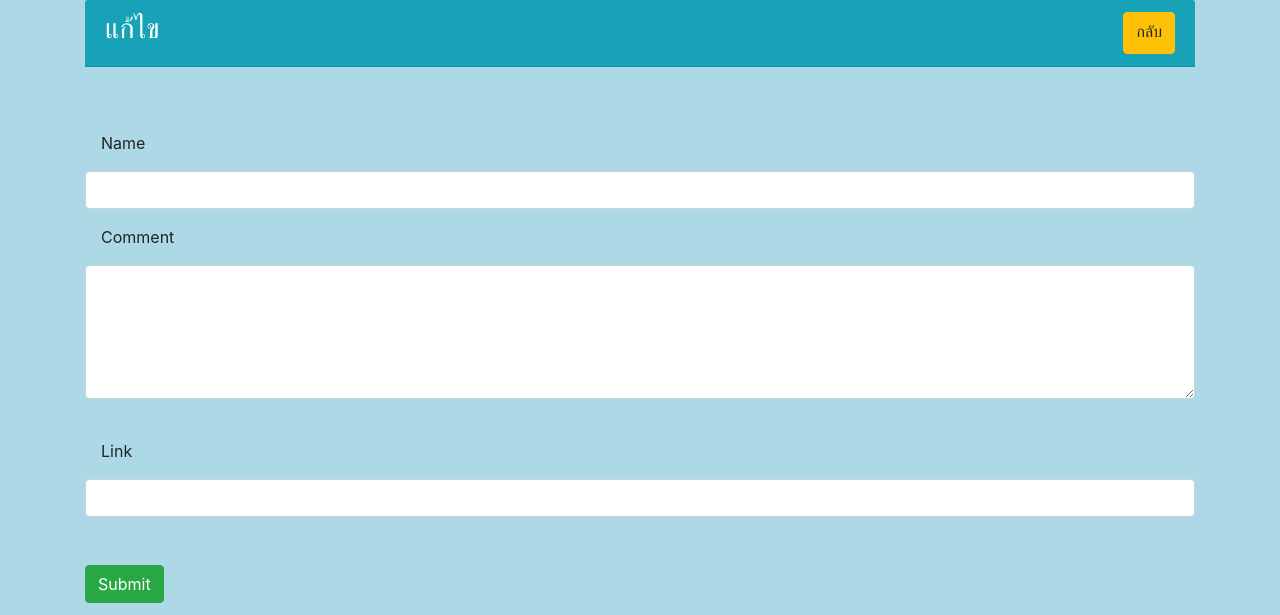
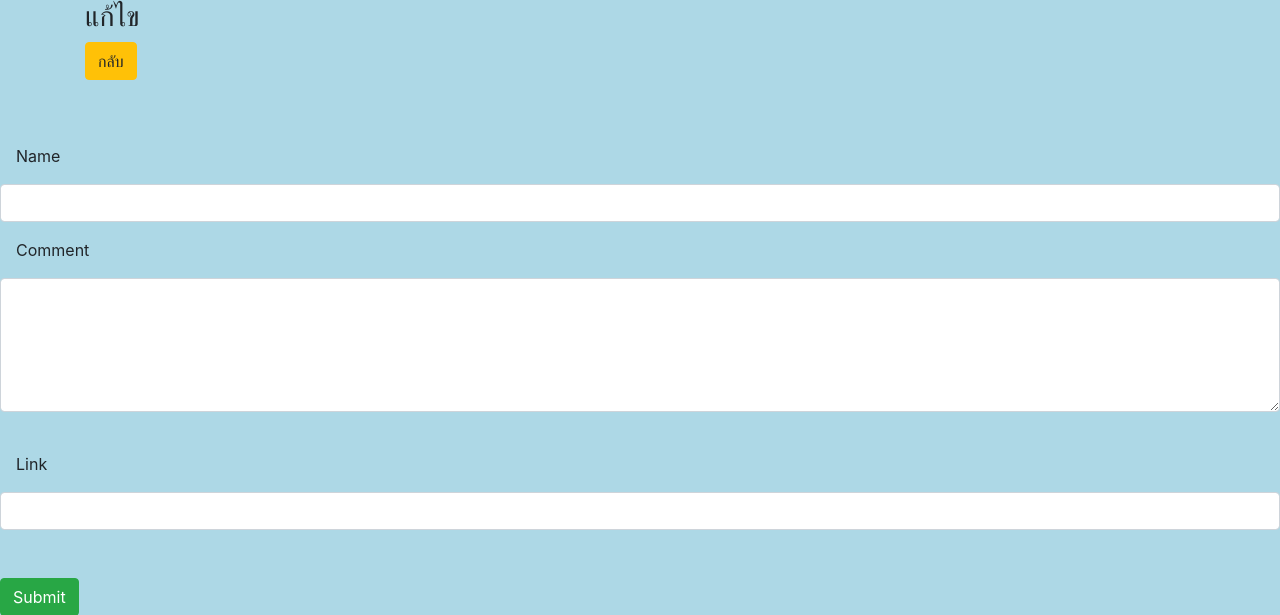
Before and after one commit to ChutimaNakaew/ITFLab02, a PHP site: page /edit.php?ID=1 in a window 1280 px wide. Shown: the top 615 px of the page. Run offline with PHP 8.4, Linux system fonts and the light colour scheme; data that the repository does not hold is empty.

Commit message:
Update edit.php

```diff
--- a/edit.php
+++ b/edit.php
@@ -29,7 +29,6 @@ body {
 
   <body>
       <div class="container">
-          <div class="card-header bg-info text-white d-flex justify-content-between">
            <h3>แก้ไข</h3>
            <a href="index.php" class="btn btn-warning">กลับ</a>
           </div>
```
